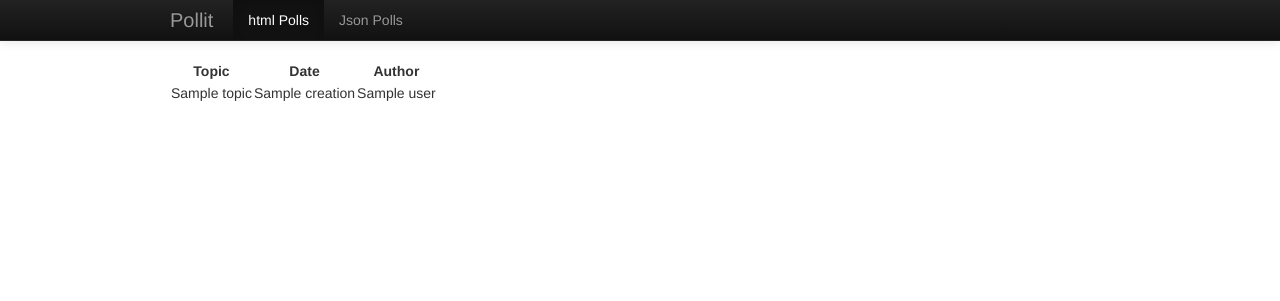
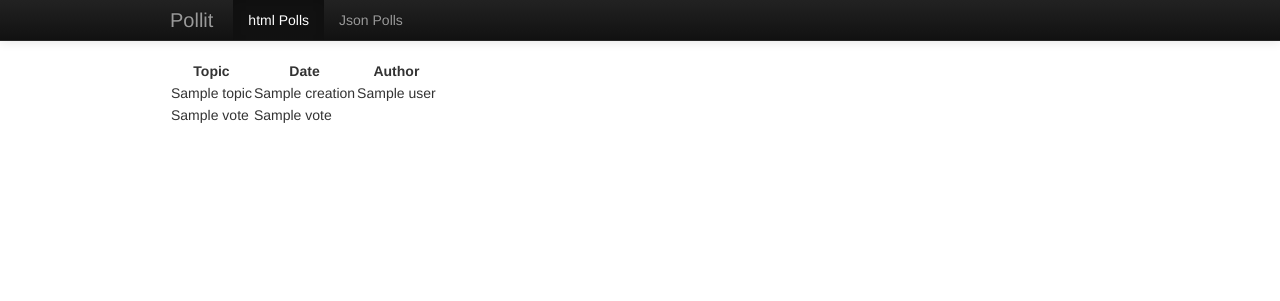
Before and after one commit to skeeve55/pollit, a Flask app: template service/templates/index.html in a window 1280 px wide. Shown: the top 301 px of the page. Run offline with Flask 2, Linux system fonts and the light colour scheme; the template is opened without the code that fills it: most values are stand-ins (such as "Sample title", 1, 10 or a date in 2020); parts of the project's set-up code (start-up, migrations or seed data) failed here and were passed over; some libraries are stand-ins or nearby versions.

Commit message:
Count Uservotes for Pollvote

```diff
--- a/service/main.py
+++ b/service/main.py
@@ -1,8 +1,10 @@
 import flask
+import data
+import logging
 
-from flask.ext.sqlalchemy import SQLAlchemy  # @UnresolvedImport
-import data
-
+from werkzeug._internal import _log
+from flask.ext.sqlalchemy import SQLAlchemy
+from sqlalchemy import func
 
 config = {}
 config['schema'] = "mysql"
@@ -19,9 +21,8 @@ app = flask.Flask(__name__)
 app.config['SQLALCHEMY_DATABASE_URI'] = dbConnectionString
 app.debug = True
 
+db = SQLAlchemy(app)
 
-
-db = SQLAlchemy(app)
 def get_all_polls():
     polls = []
 
@@ -31,11 +32,23 @@ def get_all_polls():
         pollData['topic'] = response.topic
         pollData['creation'] = response.creation.strftime('%d.%m.%Y %H:%M:%S')
         pollData['user'] = response.user.username
+
+        pollData['votes'] = []
+        for vote in response.votes:
+            pollData['votes'].append((vote.id, vote.vote, get_user_votes_for_vote(vote.id)))
+
         polls.append(pollData)
     return polls
 
+def get_user_votes_for_vote(vote_id):
+    result = db.session.query(data.DbUserVote).filter(data.DbUserVote.vote_id == vote_id).count()
+    return result
+
+@app.route('/test/<int:vote_id>')
+def return_user_votes_for_vote(vote_id):
+    return flask.jsonify({"count" : get_user_votes_for_vote(vote_id)})
+
 @app.route("/")
-@app.route('/test')
 def return_all_polls_as_html():
     return flask.render_template('index.html', polls = get_all_polls() )
 
--- a/service/templates/index.html
+++ b/service/templates/index.html
@@ -16,6 +16,13 @@
 			<td>{{poll.creation}}</td>
 			<td>{{poll.user}}</td>
 		</tr>
+
+			{% for vote in poll.votes %}
+			<tr>
+				<td>{{vote[1]}}</td>
+				<td>{{vote[2]}}</td>
+			</tr>
+			{% endfor %}
 		{% endfor %}
 	</tbody>
 </table>
```
Also changed, not shown: pollit.sql (+12 -1 lines), service/data/__init__.py (+7 -0 lines).
